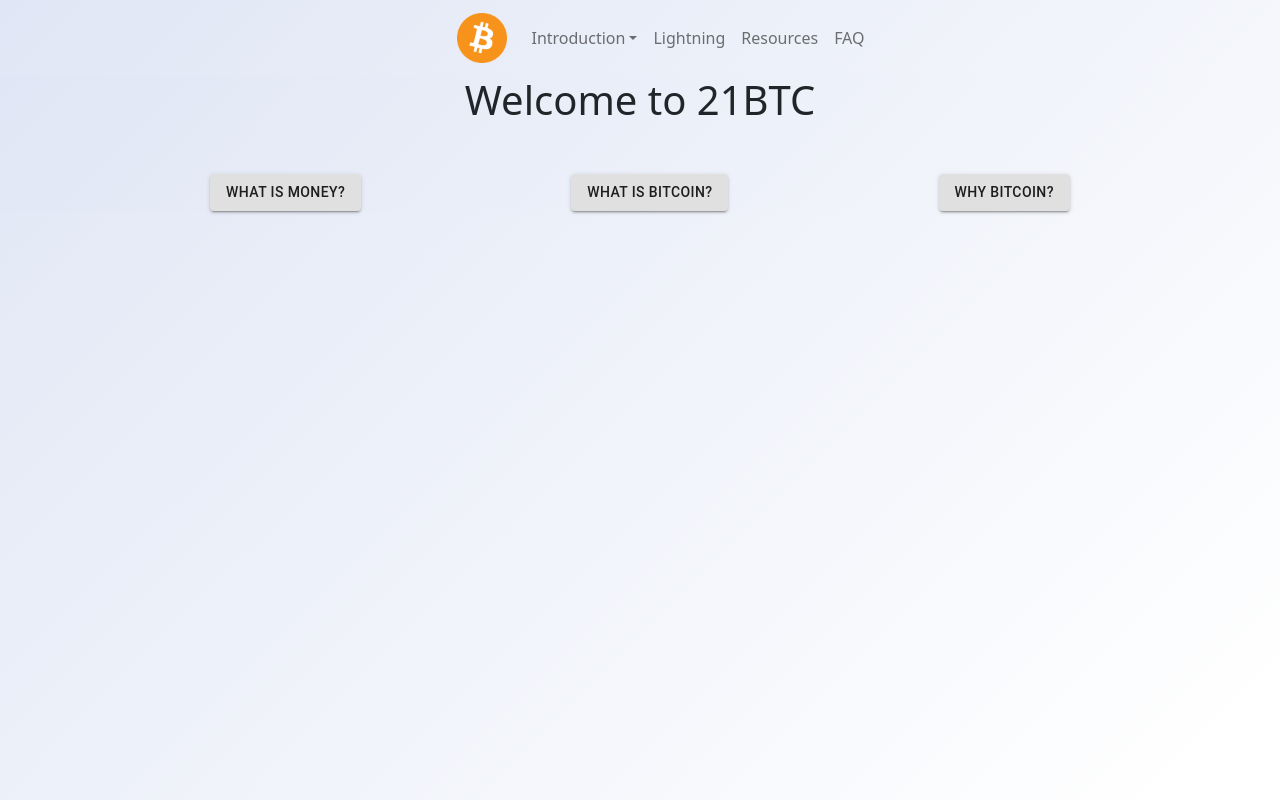
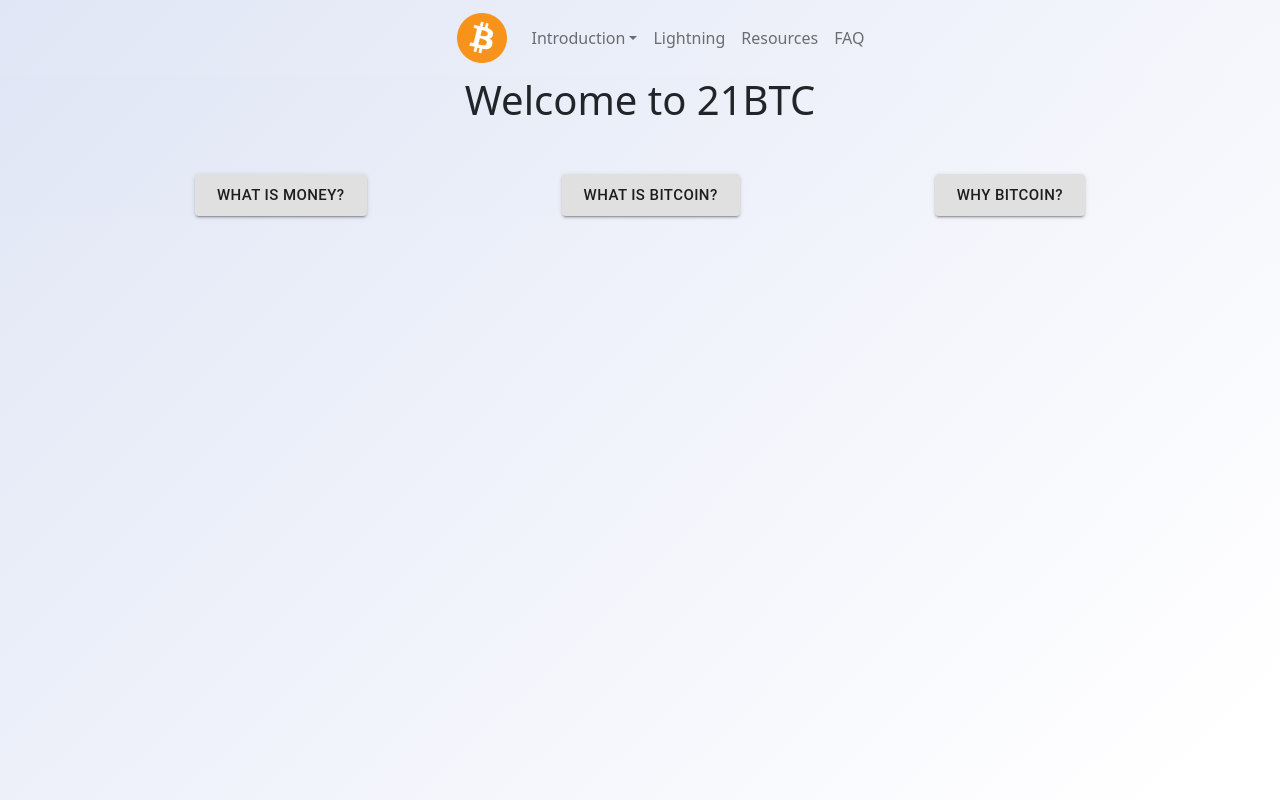
Before and after one commit to kjartano47/21btc-frontend, a React (Create React App) app: page / in a window 1280 px wide. Built offline with nearby package versions, Linux system fonts and the light colour scheme.

Commit message:
minor changes

```diff
--- a/src/App.css
+++ b/src/App.css
@@ -72,3 +72,6 @@ button-item {
 	justify-content: space-evenly;
 	margin-top: 50px;
 }
+.test {
+	padding-left: 30px;
+}
--- a/src/components/FrontComp.tsx
+++ b/src/components/FrontComp.tsx
@@ -1,6 +1,6 @@
 import React from 'react';
 import { Button } from '@material-ui/core';
-
+//https://material-ui.com/components/accordion/ add accordion to frontcomp
 
 const FrontComp: React.FC<{}> = () => {
     return (
@@ -9,9 +9,9 @@ const FrontComp: React.FC<{}> = () => {
       Welcome to 21BTC
       </h1>
       <div className="welcome-buttons">
-      <Button variant="contained">What is Money?</Button>
-      <Button variant="contained">What is Bitcoin?</Button>
-      <Button variant="contained">Why Bitcoin?</Button>
+      <Button size="large" className="test" onClick={() => { alert('clicked') }}  variant="contained">What is Money?</Button>
+      <Button size="large" variant="contained">What is Bitcoin?</Button>
+      <Button size="large" variant="contained">Why Bitcoin?</Button>
       </div>
     </body>
 
--- a/src/components/Introduction.tsx
+++ b/src/components/Introduction.tsx
@@ -4,7 +4,7 @@ import WhitePaperComp from './WhitePaperComp';
 
 const IntroComp: React.FC<{ num: number }> = ({num}) => {
 
-  //What is Bitcoin?
+  //What is Bitcoin? Here I can add components for the intro
   if(num === 1){
     return (
 
```
